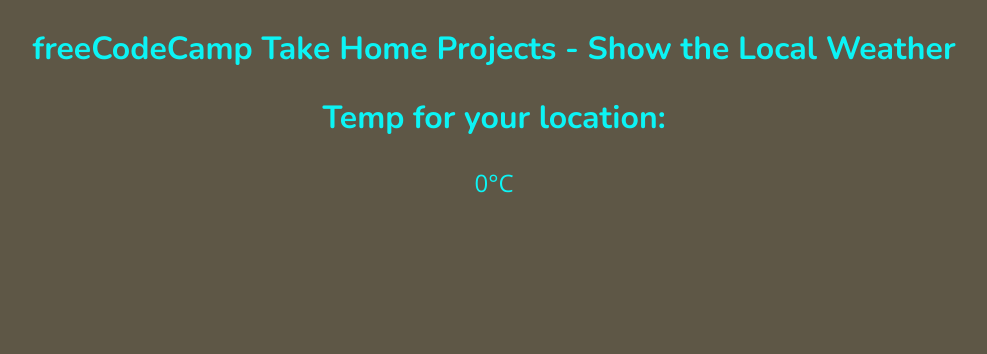
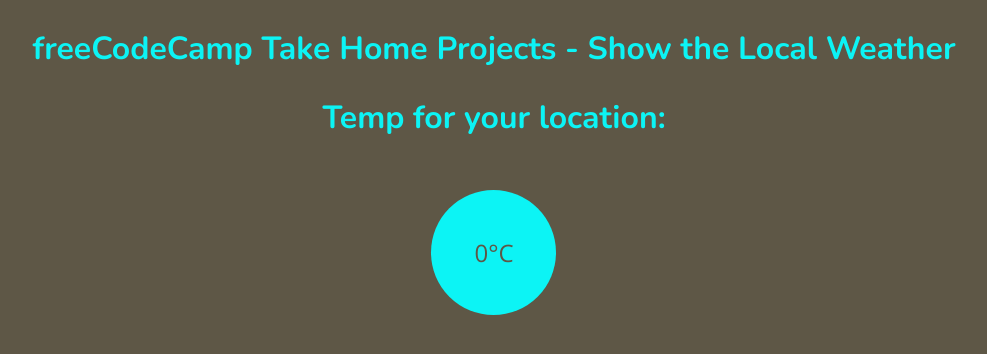
Before and after one commit to aggiewb/local-weather, a React (Create React App) app in the folder client/: page / in a window 1280 px wide. Shown: the top 354 px of the page, without its empty margins (146-1133 px from the left). Built offline with nearby package versions, Linux system fonts and the light colour scheme; no server answers.

Commit message:
Add style to p element to display temp in a circular element
Add centering to all elements and text-alignment

```diff
--- a/client/src/App.css
+++ b/client/src/App.css
@@ -1,4 +1,6 @@
 body {
+  display: flex;
+  justify-content: center;
   text-align: center;
   background-color: #5e5746;
   color: #0cf4f5;
@@ -10,3 +12,14 @@ h1, h2 {
   font-family: 'Nunito', sans-serif;
   font-size: 2rem;
 }
+
+p {
+  color: #5e5746;
+  background-color: #0cf4f5;
+  width: 125px;
+  height: 125px;
+  border-radius: 50%;
+  display: inline-flex;
+  align-items: center;
+  justify-content: center;
+}
```
